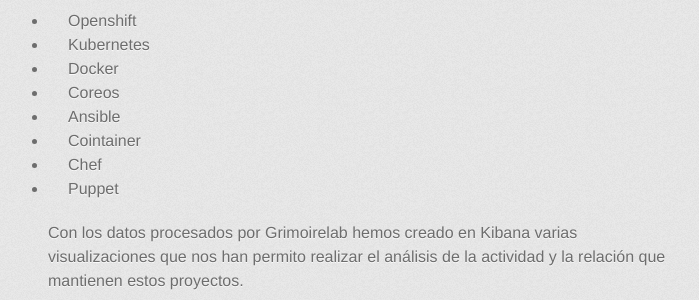
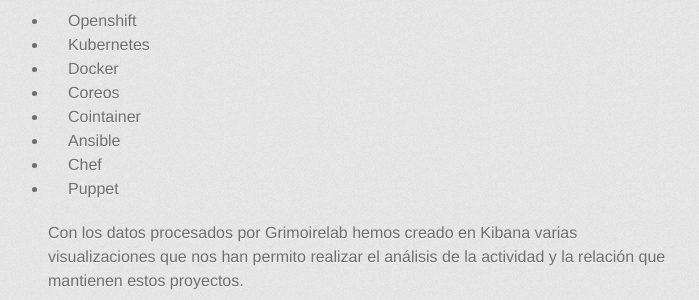
Before and after one commit to superlinuxex/contenedores, a Jekyll site: the page built from index.md, in a window 1280 px wide. Shown: the part 820-1120 px from the top of the page, without its empty margins (282-981 px from the left). Built offline with Jekyll 4.4.1, drawn with Linux system fonts in a browser that asks for light colours; some web fonts are replaced.

Commit message:
tu y yo y mas

```diff
--- a/index.md
+++ b/index.md
@@ -19,8 +19,8 @@ Lo proyectos alojados en Git que hemos analizado son:
 * Kubernetes
 * Docker
 * Coreos
+* Cointainer
 * Ansible
-* Cointainer
 * Chef
 * Puppet
 
```
Also changed, not shown: 1 other file.
